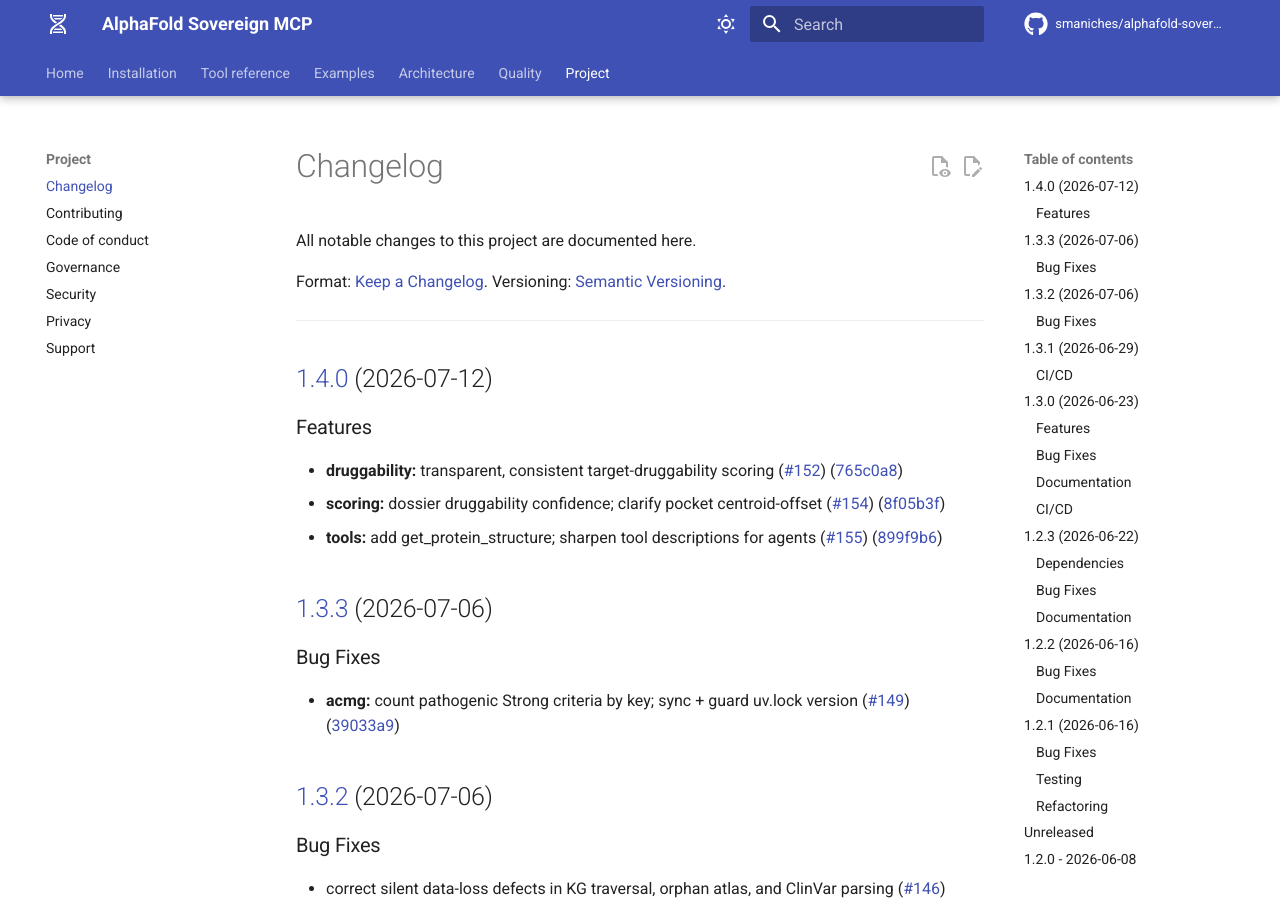
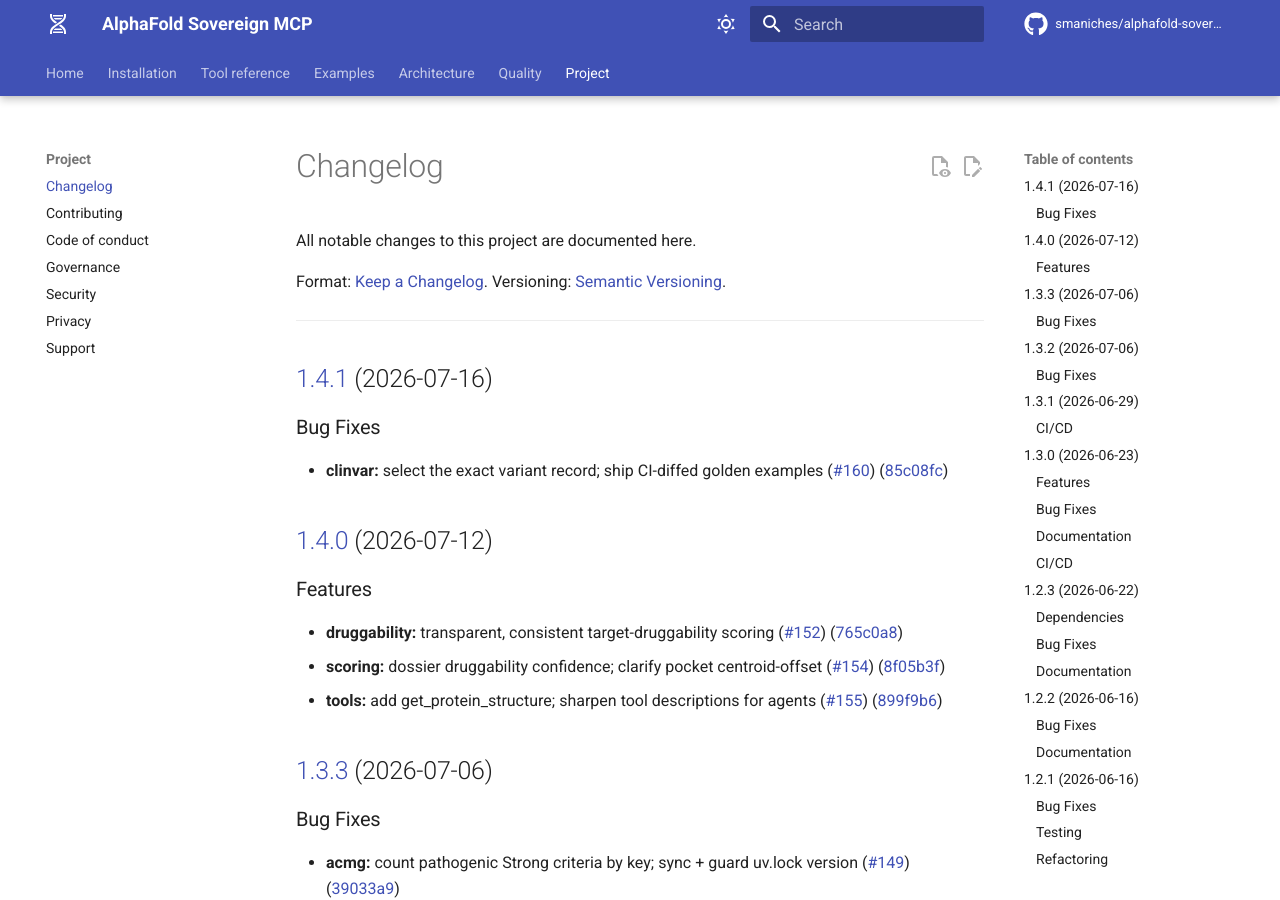
Before and after one commit to smaniches/alphafold-sovereign-mcp, an MkDocs documentation site: the page built from docs/changelog.md, in a window 1280 px wide and 900 px high. Built offline with MkDocs 1.6.1 and Material for MkDocs 9.7.7, drawn with Linux system fonts in a browser that asks for light colours; comment, search, counter and statistics services are not loaded.

Commit message:
chore(main): release 1.4.1 (#162)

```diff
--- a/CHANGELOG.md
+++ b/CHANGELOG.md
@@ -6,6 +6,13 @@ Format: [Keep a Changelog](https://keepachangelog.com/en/1.1.0/).
 Versioning: [Semantic Versioning](https://semver.org/).
 
 ---
+
+## [1.4.1](https://github.com/smaniches/alphafold-sovereign-mcp/compare/v1.4.0...v1.4.1) (2026-07-16)
+
+
+### Bug Fixes
+
+* **clinvar:** select the exact variant record; ship CI-diffed golden examples ([#160](https://github.com/smaniches/alphafold-sovereign-mcp/issues/160)) ([85c08fc](https://github.com/smaniches/alphafold-sovereign-mcp/commit/85c08fc72e33c874451fd1e5ad9609e2d9282b82))
 
 ## [1.4.0](https://github.com/smaniches/alphafold-sovereign-mcp/compare/v1.3.3...v1.4.0) (2026-07-12)
 
--- a/pyproject.toml
+++ b/pyproject.toml
@@ -9,7 +9,7 @@ build-backend = "hatchling.build"
 
 [project]
 name = "alphafold-sovereign-mcp"
-version = "1.4.0"
+version = "1.4.1"
 description = "MCP server wrapping AlphaFold DB and 8 other biomedical data sources, with a local SQLite knowledge graph."
 readme = "README.md"
 license = {text = "Apache-2.0"}
--- a/server.json
+++ b/server.json
@@ -2,7 +2,7 @@
   "$schema": "https://static.modelcontextprotocol.io/schemas/2025-12-11/server.schema.json",
   "name": "io.github.smaniches/alphafold-sovereign-mcp",
   "description": "MCP server for AlphaFold and 8 other biomedical data sources with a local SQLite knowledge graph",
-  "version": "1.4.0",
+  "version": "1.4.1",
   "repository": {
     "url": "https://github.com/smaniches/alphafold-sovereign-mcp",
     "source": "github"
@@ -11,7 +11,7 @@
     {
       "registryType": "pypi",
       "identifier": "alphafold-sovereign-mcp",
-      "version": "1.4.0",
+      "version": "1.4.1",
       "runtimeHint": "uvx",
       "transport": {
         "type": "stdio"
--- a/smithery.yaml
+++ b/smithery.yaml
@@ -16,7 +16,7 @@ description: >-
   must be reviewed by qualified humans before clinical use — see
   STATUS.md and LIMITATIONS.md.
 maturity: beta
-version: "1.4.0" # x-release-please-version
+version: "1.4.1" # x-release-please-version
 homepage: https://github.com/smaniches/alphafold-sovereign-mcp
 license: Apache-2.0
 author:
--- a/src/alphafold_sovereign/__init__.py
+++ b/src/alphafold_sovereign/__init__.py
@@ -11,7 +11,7 @@ Licensed under Apache 2.0.  See `LICENSE`.
 
 from __future__ import annotations
 
-__version__ = "1.4.0"  # x-release-please-version
+__version__ = "1.4.1"  # x-release-please-version
 __author__ = "Santiago Maniches"
 __author_email__ = "santiago@topologica.ai"
 __license__ = "Apache-2.0"
```
Also changed, not shown: README.md (+2 -2 lines), STATUS.md (+2 -2 lines), docs/installation.md (+1 -1 lines), .release-please-manifest.json, .zenodo.json, 3 other files.
